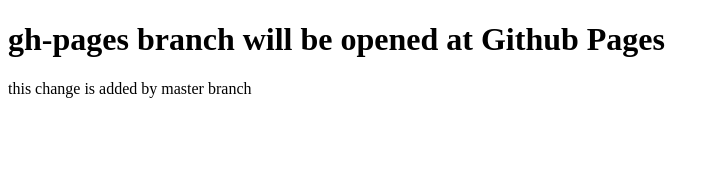
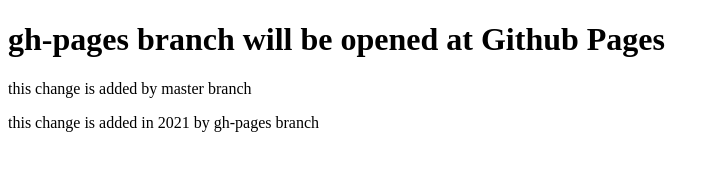
Before and after one commit to HirokiMOTOOKA/git-study, a plain HTML site: page index.html in a window 1280 px wide. Shown: the whole page, without its empty margins (0-720 px from the left). Drawn offline with Linux system fonts and the light colour scheme.

Commit message:
GitHub Pages用のWebページの編集

```diff
--- a/index.html
+++ b/index.html
@@ -7,5 +7,6 @@
 <body>
 	<h1>gh-pages branch will be opened at Github Pages</h1>
 	<p>this change is added by master branch</p>
+	<p>this change is added in 2021 by gh-pages branch</p>
 </body>
 </html>
```
